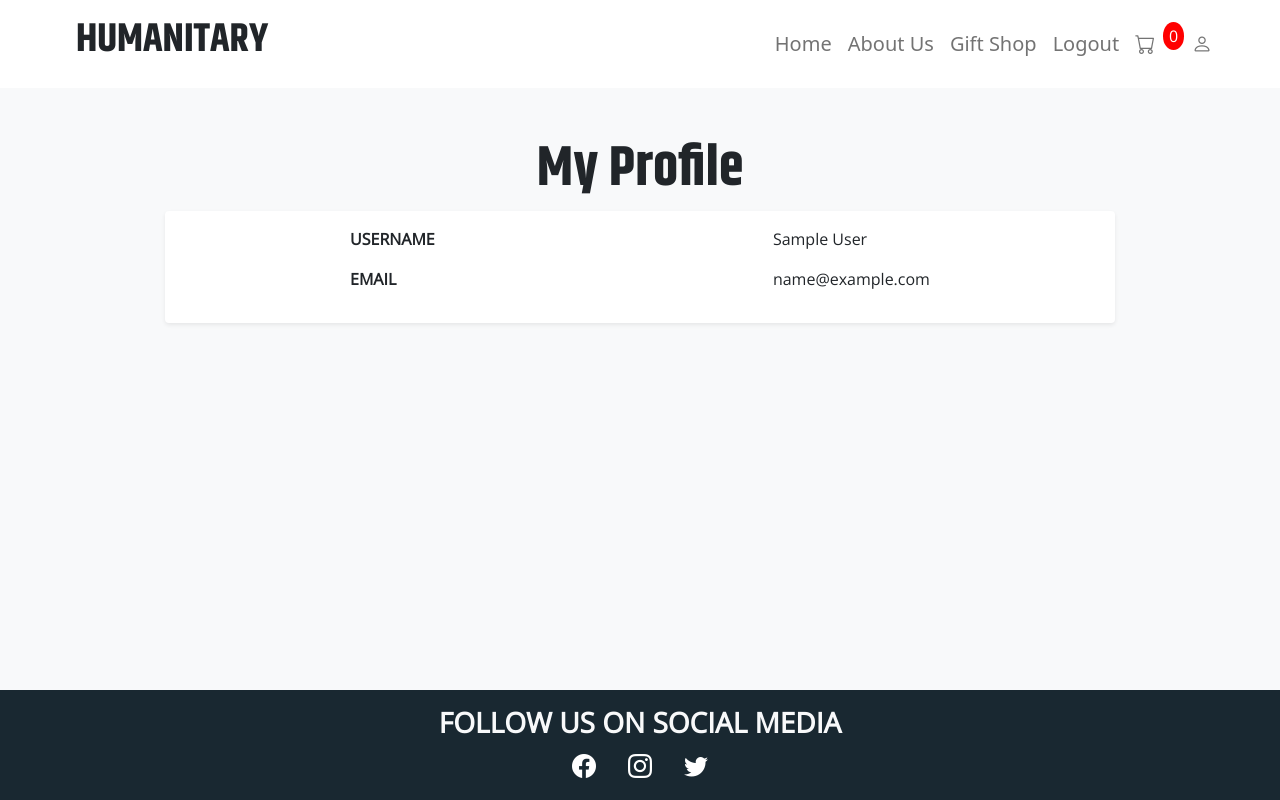
After one commit to Code-Institute-Submissions/humanitary, a Django app: page /my-profile/ in a window 1280 px wide. The commit adds this page. Run offline with Django 3.2, Linux system fonts and the light colour scheme; a user stored in the database is signed in; tables that the repository leaves empty hold one stand-in row (values such as "Sample post"); some libraries are stand-ins or nearby versions.

Commit message:
Add base layout and information on user profile page

```diff
--- /dev/null
+++ b/accounts/templates/accounts/profile.html
@@ -0,0 +1,47 @@
+{% extends 'base.html' %}
+{% load static %}
+
+{% block content %}
+    <div class="container">
+        <div class="row">
+            <div class="col-12">
+                <div class="text-center mt-5">
+                    <h2 class="display-4">My Profile</h2>
+                </div>
+            </div>
+        </div>
+            <div class="row">
+                <div class="col-sm-12 col-md-10 mx-auto align-items-center shadow-sm p-3 mb-5 bg-body rounded">
+                    <div class="d-flex justify-content-around">
+                        <div class="text-uppercase fw-bold">
+                        <p>Username</p>
+                        <p>Email</p>
+                    </div>
+                    <div>
+                        <p>{{customer_name}}</p>
+                        <p>{{customer_email}}</p>
+                    </div>
+                    </div>
+                </div>
+            </div>
+            {% if items %}
+            <div class="row">
+                <div class="col-sm-12 col-md-10 mx-auto">
+                    {% for item in items  %}
+                        <div class="w-75 shadow-sm mb-5 bg-body rounded mx-auto d-flex">
+                            <img class="w-25" src="{{item.product.image.url}}" alt="">
+                            <div class="w-75 mx-3">
+                                <p class="lead">{{item.product.name}}</p>
+                                <p>{{item.product.description}}</p>
+                                <div class="d-flex justify-content-around w-25">
+                                    <p class="fw-bold">x{{item.quantity}}</p>
+                                    <p class="fw-bold">${{item.product.price}}</p>
+                                </div>
+                            </div>
+                        </div>
+                    {% endfor %}
+                </div>
+            </div>
+            {% endif %}
+    </div>
+{% endblock  %}
--- a/accounts/urls.py
+++ b/accounts/urls.py
@@ -3,5 +3,5 @@ from django.urls import path
 from . import views
 
 urlpatterns = [
-    path('', views.profile_page, name="profile"),
+    path('', views.profile_page, name="profile_page"),
 ]
--- a/accounts/views.py
+++ b/accounts/views.py
@@ -9,4 +9,12 @@ from django.contrib.auth.models import Group, User
 
 @login_required
 def profile_page(request):
-    return render(request, 'accounts/profile.html')
+    customer = request.user.customer
+    email = request.user.email
+
+    context = {
+        'customer_name': customer,
+        'customer_email': email,
+    }
+
+    return render(request, 'accounts/profile.html', context)
--- a/templates/includes/navbar.html
+++ b/templates/includes/navbar.html
@@ -37,7 +37,7 @@
         </li>
             {% if user.is_authenticated %}
               <li class="nav-item">
-          <a class="nav-link fs-5" href="#"><i class="bi bi-person"></i></a>
+          <a class="nav-link fs-5" href="{% url 'profile_page' %}"><i class="bi bi-person"></i></a>
 
             {% else %}
             <li class="nav-item">
```
